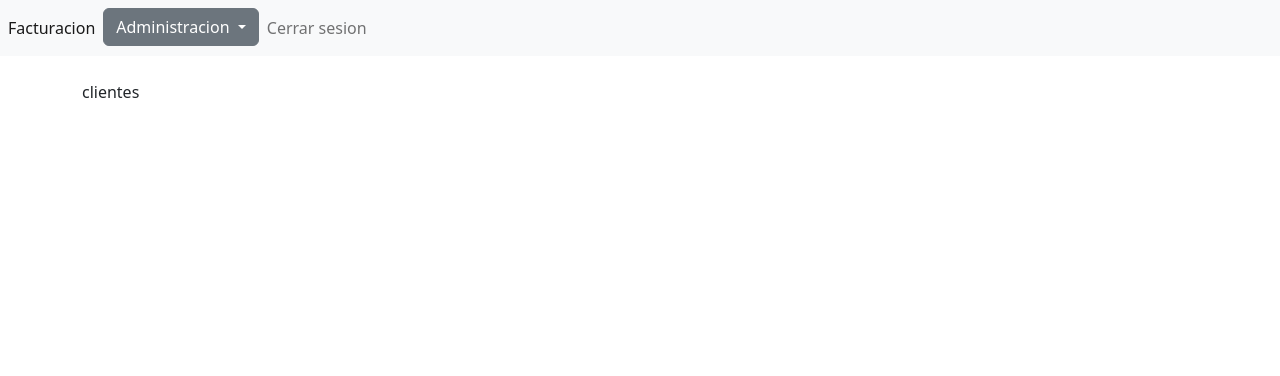
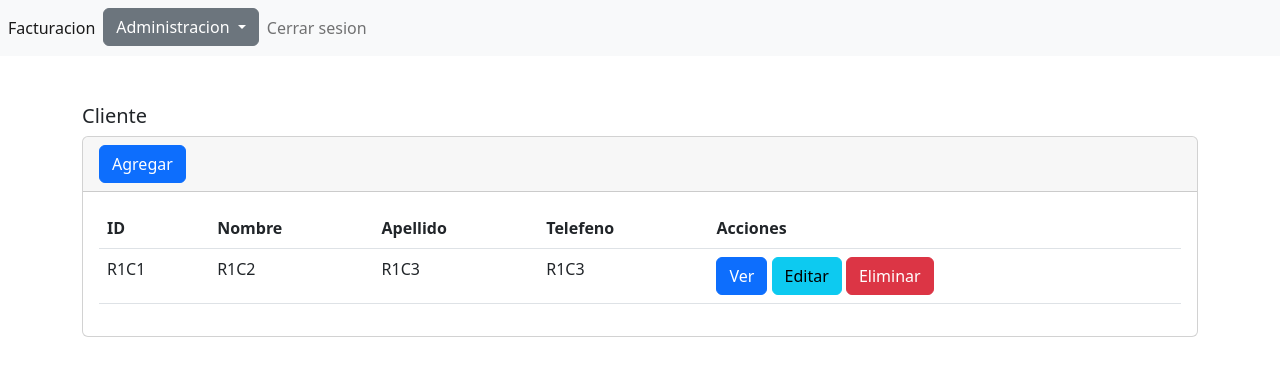
Before and after one commit to manuelbis1996/AGROTHC, a PHP site: page /AGROTHC/administrador/clientes in a window 1280 px wide. Shown: the top 376 px of the page. Run offline with PHP 8.4, Linux system fonts and the light colour scheme.

Commit message:
manuelbis

```diff
--- a/administrador/articulos/index.php
+++ b/administrador/articulos/index.php
@@ -1,7 +1,7 @@
 <?php include("../../template/header.php"); ?>
     <br/>
 
-
+    <h5>Articulos</h5>
     <div class="card">
         <div class="card-header">
 
--- a/administrador/clientes/index.php
+++ b/administrador/clientes/index.php
@@ -1,7 +1,46 @@
 <?php include("../../template/header.php"); ?>
     <br/>
 
-    clientes
 
+    <br/>
+    <h5>Cliente</h5>
+    <div class="card">
+        <div class="card-header">
+
+            <a name="" id="" class="btn btn-primary"
+            href="crear.php" role="button">
+            Agregar
+            </a>
+        </div>
+        <div class="card-body">
+            <div class="table-responsive-sm">
+                <table class="table ">
+                    <thead>
+                        <tr>
+                            <th scope="col">ID</th>
+                            <th scope="col">Nombre</th>
+                            <th scope="col">Apellido</th>
+                            <th scope="col">Telefeno</th>
+                            <th scope="col">Acciones</th>
+                        </tr>
+                    </thead>
+                    <tbody>
+                        <tr class="">
+                            <td scope="row">R1C1</td>
+                            <td>R1C2</td>
+                            <td>R1C3</td>
+                            <td>R1C3</td>
+                            <td><a name="" id="" class="btn btn-primary" href="#" role="button">Ver</a>
+                            <a name="" id="" class="btn btn-info" href="#" role="button">Editar</a>
+                            <a name="" id="" class="btn btn-danger" href="#" role="button">Eliminar</a> </td>
+                        </tr>
+
+                    </tbody>
+                </table>
+            </div>
+
+        </div>
+
+    </div>
 
     <?php include("../../template/footer.php"); ?>
```
Also changed, not shown: administrador/articulos/crear.php (+37 -1 lines), administrador/clientes/crear.php (+37 -1 lines).
